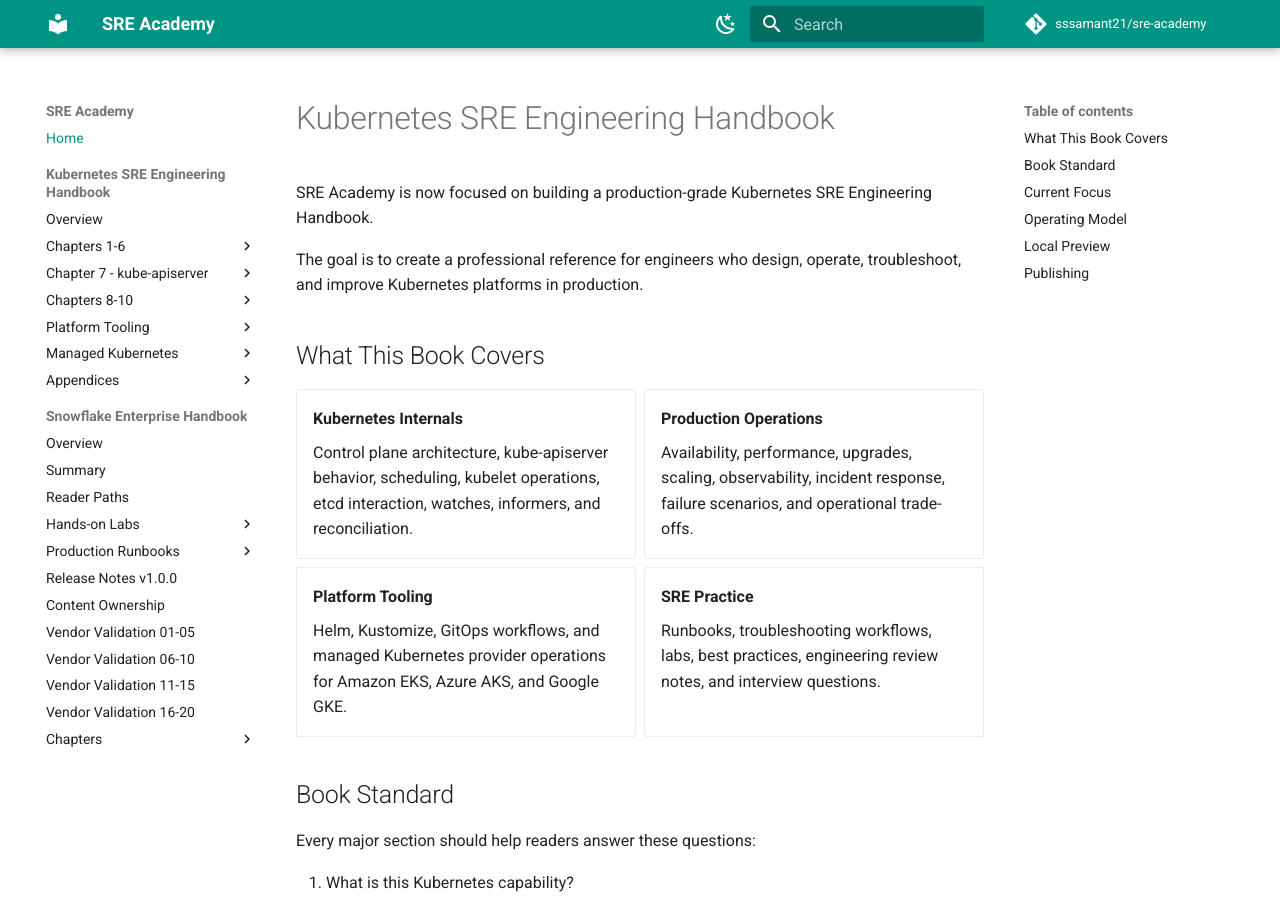
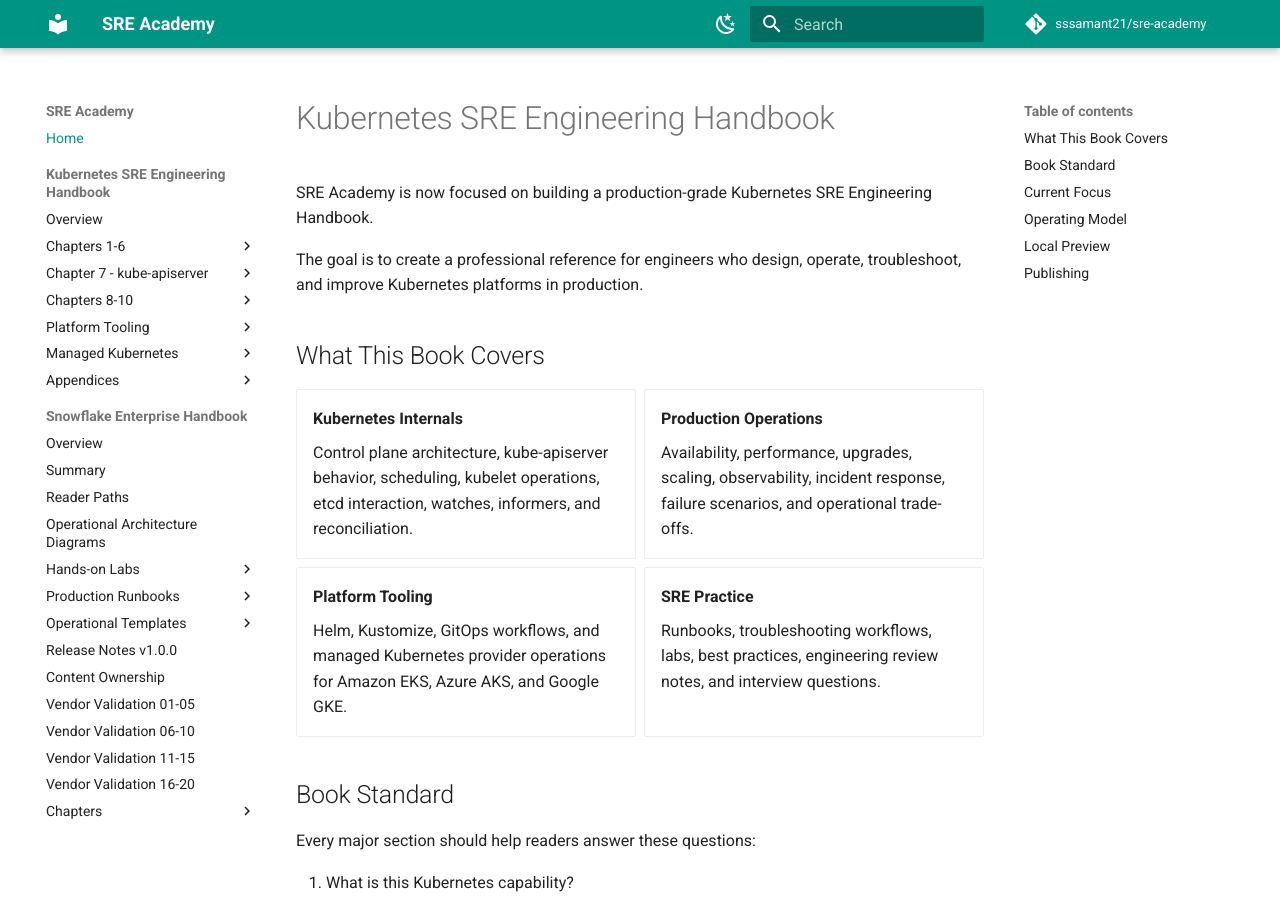
Before and after one commit to sssamant21/sre-academy, an MkDocs documentation site: the page built from docs/index.md, in a window 1280 px wide and 900 px high. Built offline with MkDocs 1.6.1 and Material for MkDocs 9.7.7, drawn with Linux system fonts in a browser that asks for light colours; comment, search, counter and statistics services are not loaded; some of the changed lines change nothing that is shown.

Commit message:
docs: add Snowflake phase 2 navigation

```diff
--- a/mkdocs.yml
+++ b/mkdocs.yml
@@ -113,6 +113,7 @@
       - Overview: books/snowflake/index.md
       - Summary: books/snowflake/summary.md
       - Reader Paths: books/snowflake/reader-paths.md
+      - Operational Architecture Diagrams: books/snowflake/architectures.md
       - Hands-on Labs:
           - Overview: books/snowflake/labs/index.md
           - Authoring Standard: books/snowflake/labs/lab-standard.md
@@ -124,6 +125,16 @@
           - Authoring Standard: books/snowflake/runbooks/runbook-standard.md
           - Warehouse Queuing: books/snowflake/runbooks/warehouse-queuing.md
           - Unexpected Credit Consumption: books/snowflake/runbooks/unexpected-credit-consumption.md
+          - Query Performance Regression: books/snowflake/runbooks/query-performance-regression.md
+          - Task and Dynamic Table Failures: books/snowflake/runbooks/task-and-dynamic-table-failures.md
+          - Authentication and Connectivity: books/snowflake/runbooks/authentication-and-connectivity.md
+          - Dynamic Table Freshness: books/snowflake/runbooks/dynamic-table-freshness.md
+      - Operational Templates:
+          - Overview: books/snowflake/templates/index.md
+          - Production Readiness Review: books/snowflake/templates/production-readiness-review.md
+          - Performance Investigation: books/snowflake/templates/performance-investigation.md
+          - Incident and RCA: books/snowflake/templates/incident-and-rca.md
+          - FinOps Review: books/snowflake/templates/finops-review.md
       - Release Notes v1.0.0: books/snowflake/RELEASE_NOTES_v1.0.0.md
       - Content Ownership: books/snowflake/content-ownership.md
       - Vendor Validation 01-05: books/snowflake/validation/chapter-01-05.md
```
